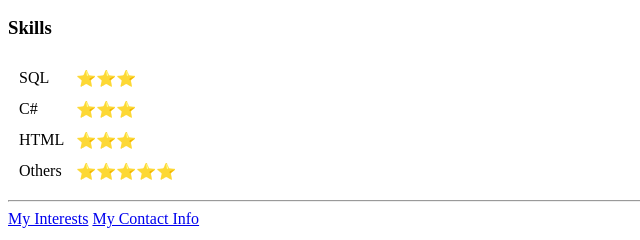
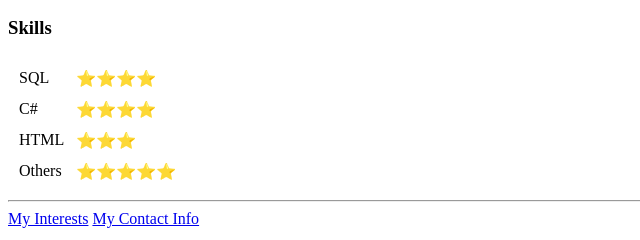
Before and after one commit to bender6502/cv, a plain HTML site: page index.html in a window 1280 px wide. Shown: the part 389-629 px from the top of the page, 0-640 px from the left. Drawn offline with Linux system fonts and the light colour scheme.

Commit message:
Update index.html

```diff
--- a/index.html
+++ b/index.html
@@ -55,12 +55,12 @@
   <table cellspacing="10px">
     <tr>
       <td>SQL</td>
-      <td>⭐⭐⭐</td>
+      <td>⭐⭐⭐⭐</td>
     </tr>
 
     <tr>
       <td>C#</td>
-      <td>⭐⭐⭐</td>
+      <td>⭐⭐⭐⭐</td>
     </tr>
     <tr>
       <td>HTML</td>
```
